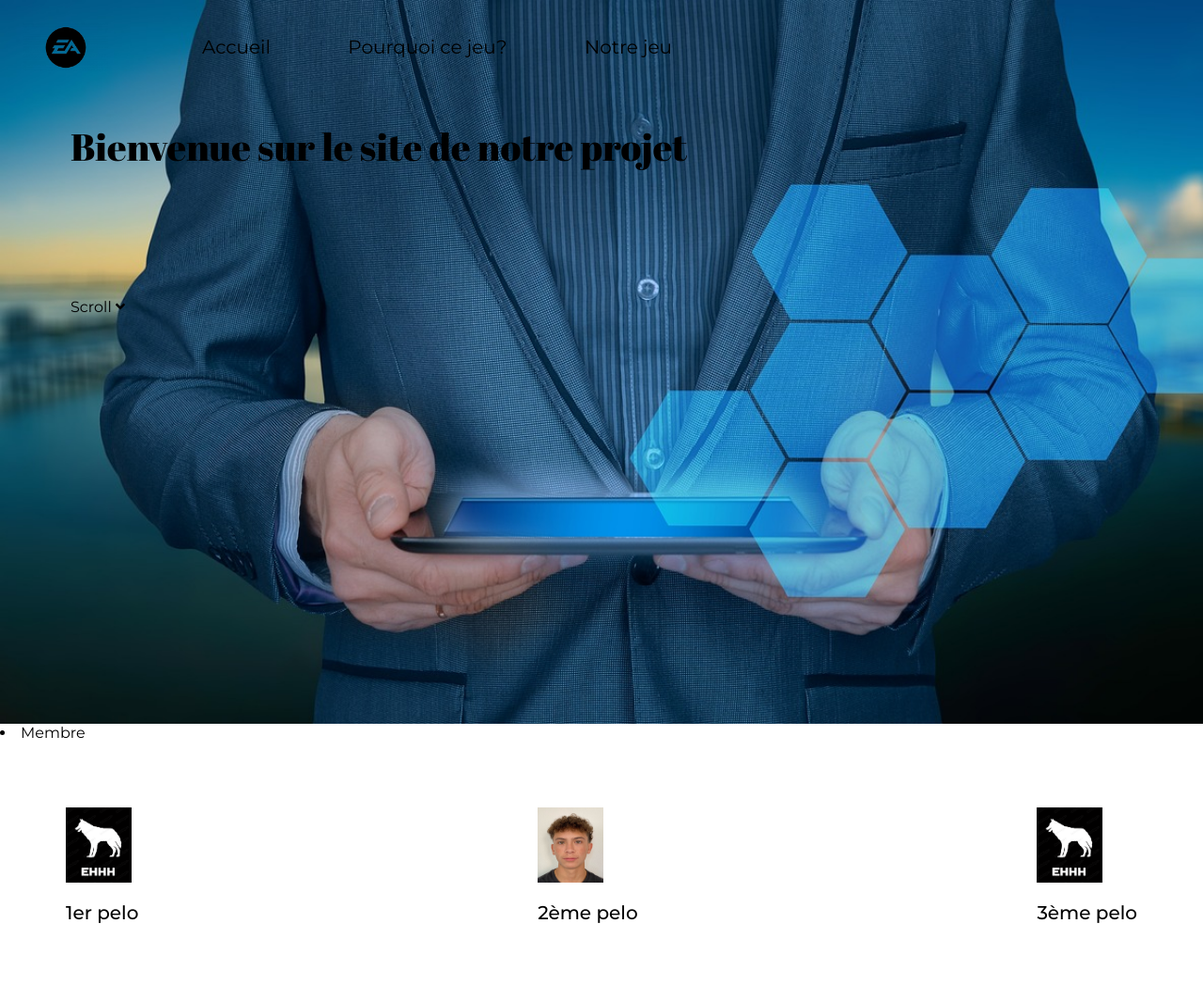
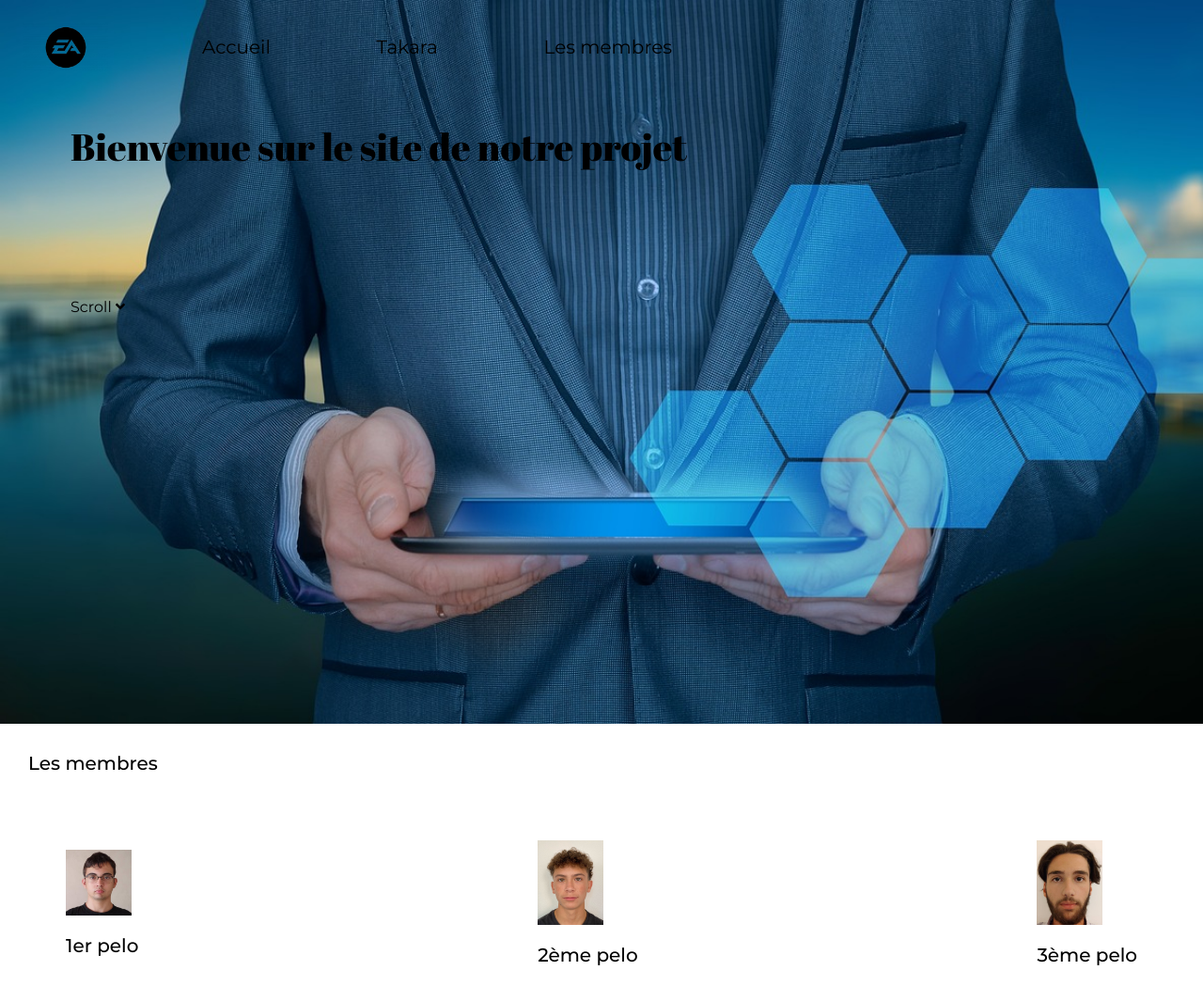
Before and after one commit to ongnac/Projet-S2, a plain HTML site: page index.html in a window 1280 px wide. Shown: the whole page at 94% size. Drawn offline with Linux system fonts and the light colour scheme.

Commit message:
Add files via upload

```diff
--- a/css/styles.css
+++ b/css/styles.css
@@ -71,7 +71,7 @@ nav.nav {
 }
 
 nav.nav li a {
-    color:blue;
+    color: blue;
     text-decoration: none;
 }
 
@@ -100,7 +100,7 @@ nav.nav li a {
 
 
 .membres img{
-    height: 80px;
+    height: 80 px;
     width: 70px;
     display : flex;
 
@@ -109,4 +109,13 @@ nav.nav li a {
 .text{
     font-size: 20px;
     font-weight: 500;
+
+
 }
+.texts{
+    list-style: none;
+    margin:30px;
+    font-size: 20px;
+    font-weight: 500;
+
+}
--- a/index.html
+++ b/index.html
@@ -1,3 +1,4 @@
+
 <!DOCTYPE html>
 <html lang="fr">
 <head>
@@ -13,8 +14,8 @@
             <img src="image/logo.png" alt="Logo du site">
             <nav class="nav">
                 <li>Accueil</a></li>
-                <li>Pourquoi ce jeu? </a></li>
-                <li>Notre jeu</a></li>
+                <li>Takara </a></li>
+                <li>Les membres</a></li>
             </nav>
         </header>
         <div class="landing-page">
@@ -23,10 +24,10 @@
 
             </section>
     <section class ="membres">
-        <li>Membre </a></li>
+        <p class = "texts"> Les membres </a></li>
         <header class = " tout">
          <nav class ="photo">
-            <img src = "image/ehh.png" alt = "1er pelo"></i>
+            <img src = "image/cyprien.gennero.jpg" alt = "1er pelo"></i>
             <p class =" text"> 1er pelo</p>
         </nav>
 
@@ -35,7 +36,7 @@
             <p class =" text"> 2ème pelo</p>
         </nav>
             <nav class ="photo">
-            <img src = "image/ehh.png" alt = "3ème pelo"></i>
+            <img src = "image/nathan.auguie.jpg" alt = "3ème pelo"></i>
             <p class =" text"> 3ème pelo</p>
             </nav>
         </header>
```
Also changed, not shown: image/cyprien.gennero.jpg (added), image/nathan.auguie.jpg (added).
